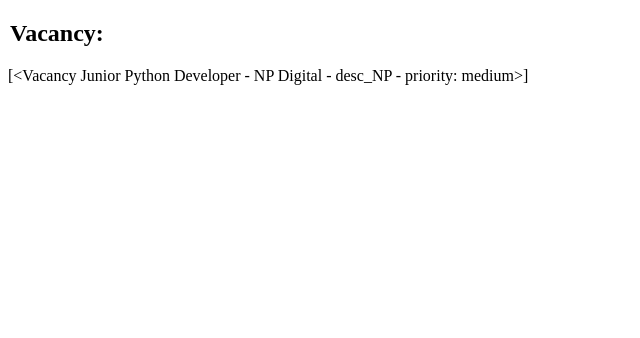
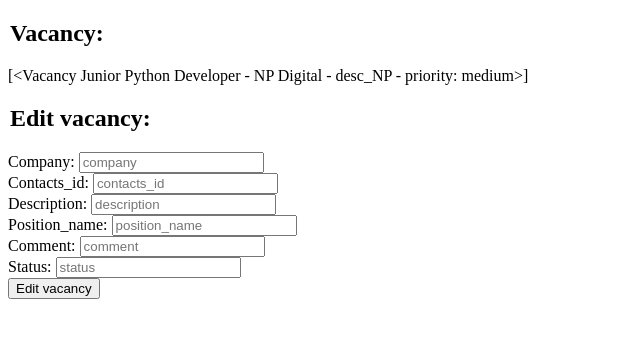
Before and after one commit to pntr0324/Hillel_2023_PythonPro, a Flask app: page /vacancy/1/ in a window 1280 px wide. Shown: the top 338 px of the page, without its empty margins (0-640 px from the left). Run offline with Flask 2, Linux system fonts and the light colour scheme.

Commit message:
edit HT_5_SQLAlchemy

```diff
--- a/HomeTask_5_Flask_SQL_Alchemy.py
+++ b/HomeTask_5_Flask_SQL_Alchemy.py
@@ -57,11 +57,28 @@
     return render_template('new_vacancy.html', vacancies=result)
 
 
-@app.route("/vacancy/<id_vac>/", methods=['GET'])
+@app.route("/vacancy/<id_vac>/", methods=['GET', 'POST'])
 def vacancy_id(id_vac):
     db_al.init_db()
-    if request.method == 'GET':
-        res_vacancy = db_al.db_session.query(Vacancy).filter_by(id=id_vac).all()
+    if request.method == 'POST':
+        position_name = request.form.get('position_name')
+        company = request.form.get('company')
+        description = request.form.get('description')
+        contacts_id = request.form.get('contacts_id')
+        comment = request.form.get('comment')
+        status = request.form.get('status')
+        edited_vac = {
+            Vacancy.position_name: position_name,
+            Vacancy.company: company,
+            Vacancy.description: description,
+            Vacancy.contacts_id: contacts_id,
+            Vacancy.comment: comment,
+            Vacancy.status: status
+        }
+        db_al.db_session.query(Vacancy).filter(Vacancy.id == id_vac).\
+            update(edited_vac, synchronize_session=False)
+        db_al.db_session.commit()
+    res_vacancy = db_al.db_session.query(Vacancy).filter_by(id=id_vac).all()
     return render_template('id_vacancy_search.html', res_vacancy=res_vacancy, id_vac=id_vac)
 
 
@@ -82,11 +99,26 @@
     return render_template('event.html', event=res_event, id_vac=id_vac)
 
 
-@app.route("/vacancy/<id_vac>/event/<id_event>/", methods=['GET'])
+@app.route("/vacancy/<id_vac>/event/<id_event>/", methods=['GET', 'POST'])
 def vacancy_event_id(id_vac, id_event):
     db_al.init_db()
-    if request.method == 'GET':
-        res_id_event = db_al.db_session.query(Event).filter_by(vacancy_id=id_vac, event_id=id_event).all()
+    if request.method == 'POST':
+        description = request.form.get('description')
+        event_date = request.form.get('event_date')
+        title = request.form.get('title')
+        due_to_date = request.form.get('due_to_date')
+        status = request.form.get('status')
+        edited_event = {
+            Event.description: description,
+            Event.event_date: event_date,
+            Event.title: title,
+            Event.due_to_date: due_to_date,
+            Event.status: status
+        }
+        db_al.db_session.query(Event).filter(Event.event_id == id_event, Event.vacancy_id == id_vac).\
+            update(edited_event, synchronize_session=False)
+        db_al.db_session.commit()
+    res_id_event = db_al.db_session.query(Event).filter_by(vacancy_id=id_vac, event_id=id_event).all()
     return render_template('id_event_search.html', res_id_event=res_id_event, id_vac=id_vac, id_event=id_event)
 
 
--- a/database_alchemy.py
+++ b/database_alchemy.py
@@ -9,6 +9,7 @@
 Base = declarative_base()
 Base.query = db_session.query_property()
 
+
 def init_db():
     # import all modules here that might define models so that
     # they will be registered properly on the metadata.  Otherwise
--- a/templates/id_vacancy_search.html
+++ b/templates/id_vacancy_search.html
@@ -16,5 +16,23 @@
             {{res_vacancy}}
         </div>
 </form>
+<form action="/vacancy/{{id_vac}}/" method="POST">
+    <legend>
+        <h2> Edit vacancy: </h2>
+    </legend>
+    <label for="company">Company:</label>
+    <input type="text" name="company" placeholder="company"><br>
+    <label for="contacts_id">Contacts_id:</label>
+    <input type="text" name="contacts_id" placeholder="contacts_id"><br>
+    <label for="description">Description:</label>
+    <input type="text" name="description" placeholder="description"><br>
+    <label for="position_name">Position_name:</label>
+    <input type="text" name="position_name" placeholder="position_name"><br>
+    <label for="comment">Comment:</label>
+    <input type="text" name="comment" placeholder="comment"><br>
+    <label for="status">Status:</label>
+    <input type="text" name="status" placeholder="status"><br>
+    <input type="submit" value="Edit vacancy">
+</form>
 </body>
 </html>
```
Also changed, not shown: templates/id_event_search.html (+17 -0 lines), vacancy.db.
